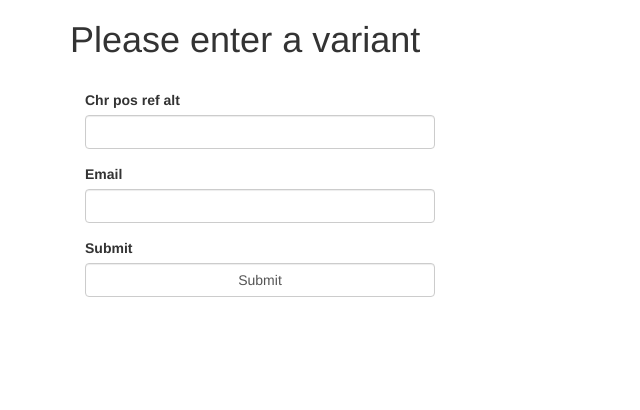
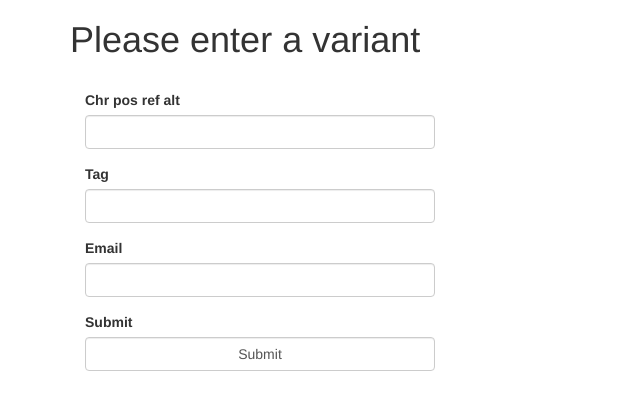
Before and after one commit to buske/variant-subscription-service, a Python web app: template templates/signup.html in a window 1280 px wide. Shown: the top 410 px of the page, without its empty margins (0-640 px from the left). Run offline with Jinja, Linux system fonts and the light colour scheme; the template is opened without the code that fills it: most values are stand-ins (such as "Sample title", 1, 10 or a date in 2020); form fields are guessed from the names that the template uses; some libraries are stand-ins or nearby versions.

Commit message:
add variant tagging frontend

```diff
--- a/forms.py
+++ b/forms.py
@@ -30,6 +30,7 @@ class PreferencesForm(FlaskForm):
 
 class SignupForm(FlaskForm):
     chr_pos_ref_alt = StringField(u'Chrom-Pos-Ref-Alt', validators=[DataRequired(), Regexp('([1[0-9]|2[0-2]|\d)-\d+-[ATCG]+-[ATCG]+')])
+    tag = StringField(u'Tag this variant with a name (optional)')
     email = StringField(u'Email address', validators=[Email(), DataRequired()])
 
     # chromosome = StringField(u'Chromosome', validators=[DataRequired(), AnyOf(CHROMOSOMES)])
--- a/templates/account.html
+++ b/templates/account.html
@@ -5,7 +5,6 @@
 {% block content %}
   <div class="container">
       <h1>Preferences</h1>
-
         <table>
             <tr>
                 <th>From v   To -></th>
--- a/templates/signup.html
+++ b/templates/signup.html
@@ -11,6 +11,7 @@
             <form method="post">
                 {{ form.hidden_tag() }}
                 {{ wtf.form_field(form.chr_pos_ref_alt) }}
+                {{ wtf.form_field(form.tag)}}
                 {{ wtf.form_field(form.email)}}
 {#                <div class="row">#}
 {#                    {{ wtf.form_field(form.chromosome, form_type='horizontal', horizontal_columns=('lg', 1, 1)) }}#}
```
